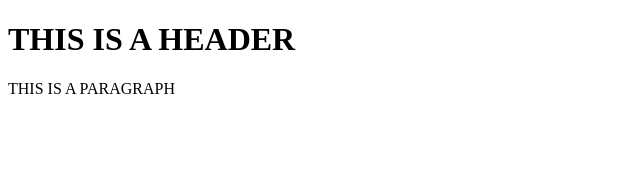
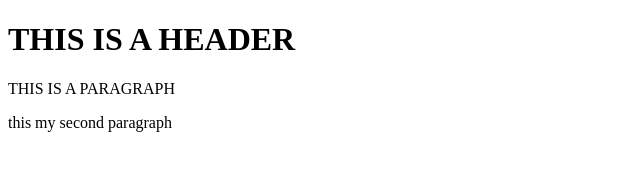
Before and after one commit to Sakib-Alfaz/Test, a plain HTML site: page index.html in a window 1280 px wide. Shown: the whole page, without its empty margins (0-640 px from the left). Drawn offline with Linux system fonts and the light colour scheme.

Commit message:
second commit

```diff
--- a/index.html
+++ b/index.html
@@ -4,5 +4,6 @@
     <body>
         <h1>THIS IS A HEADER</h1>
         <p>THIS IS A PARAGRAPH</p>
+        <p> this my second paragraph </p>
     </body>
 </html>
```
